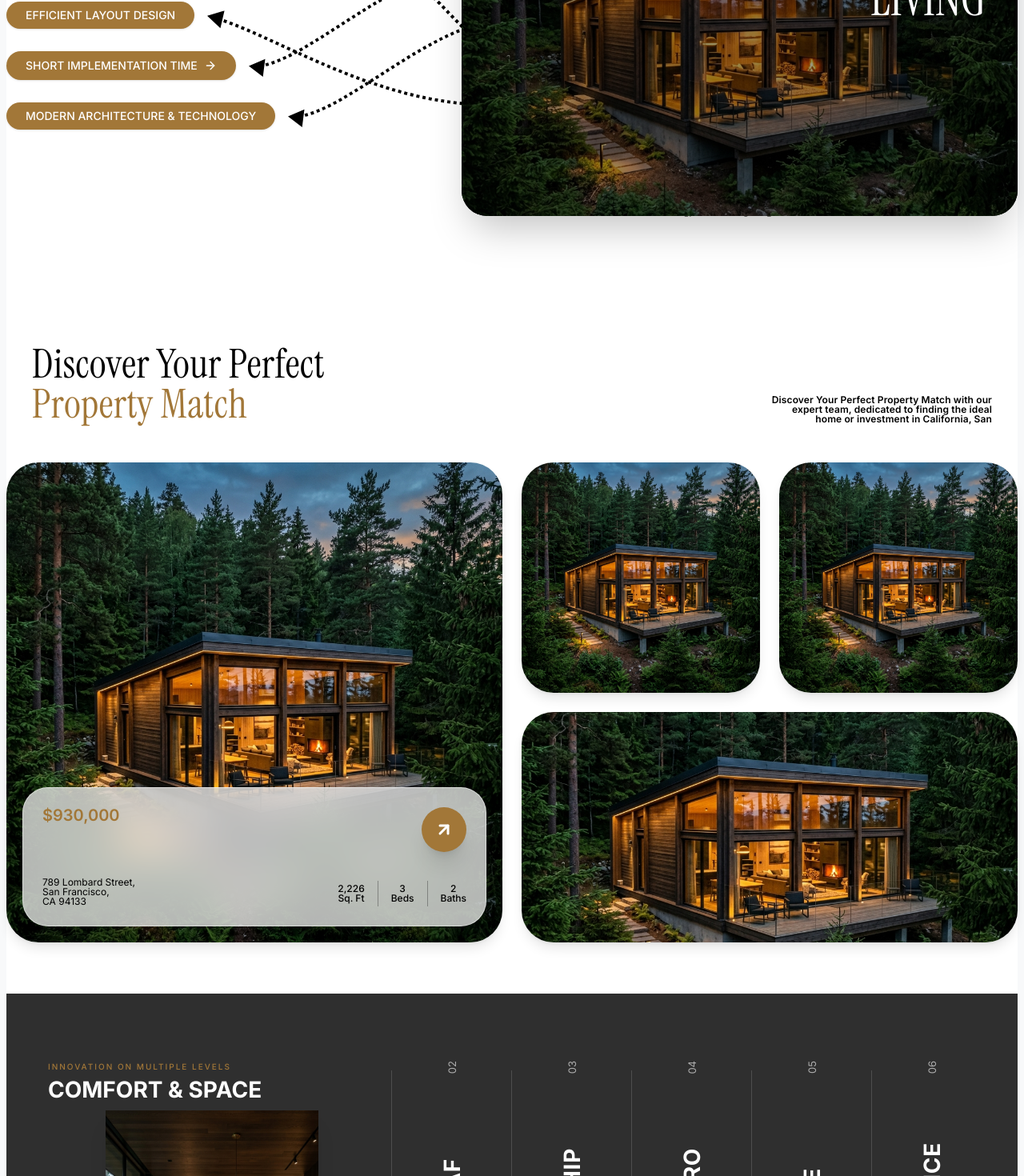
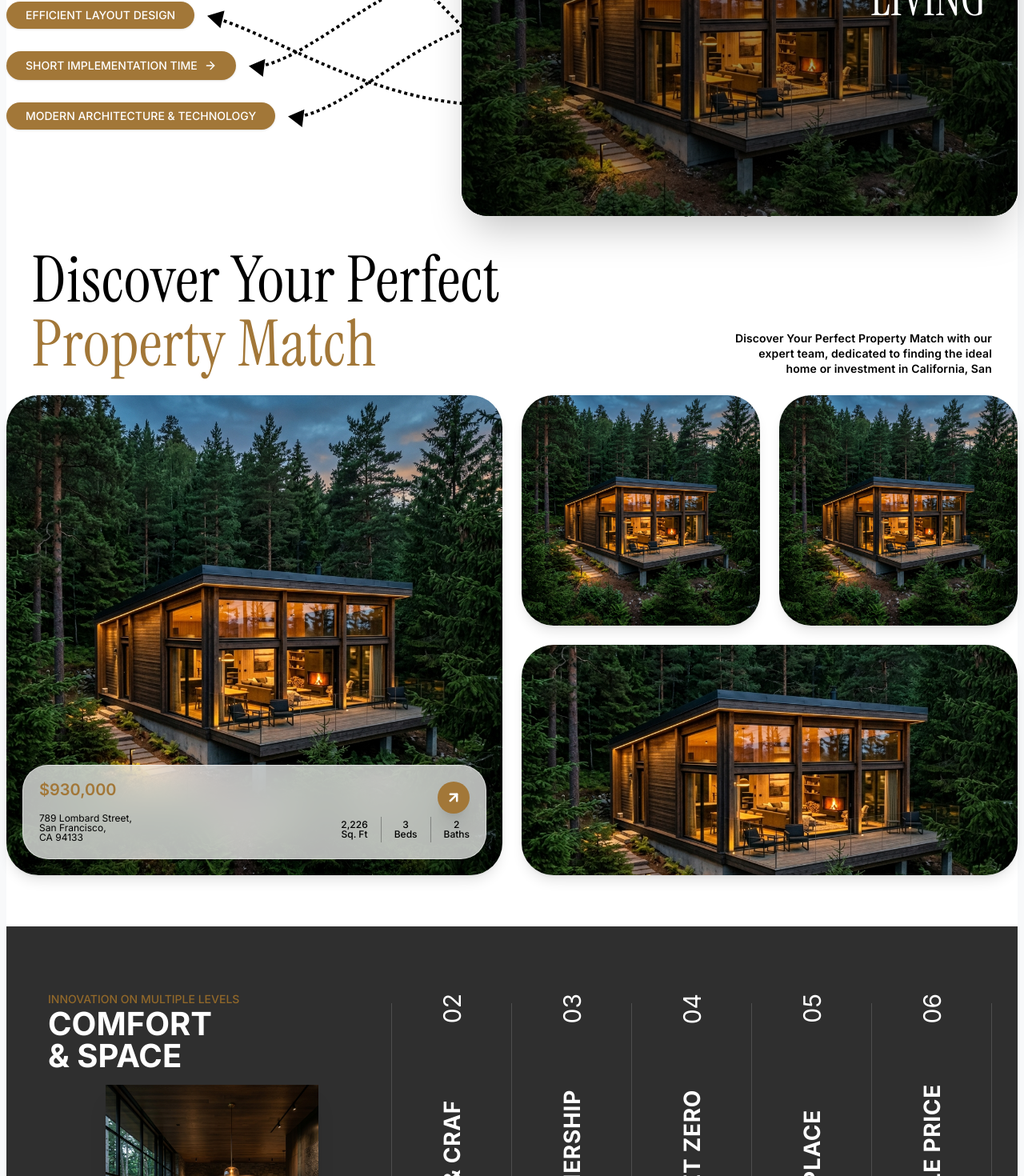
Before and after one commit to shijinp006/ScannTek-Project-2, a React (Vite) app: page / in a window 1280 px wide. Shown: the part 1330-2800 px from the top of the page at 80% size. Built offline with nearby package versions, Linux system fonts and the light colour scheme; a web font is replaced by a local one.

Commit message:
first commit

```diff
--- a/src/components/LandingPage.jsx
+++ b/src/components/LandingPage.jsx
@@ -21,7 +21,7 @@ export default function LandingPage() {
       num: "01",
       title: "COMFORT & SPACE",
       sub: "INNOVATION ON MULTIPLE LEVELS",
-      desc: "Alkan house is an 84 m2 residential space with an optimal layout of rooms and moder design.",
+      desc: <>Alkan house is an 84 m2 residential space with<br />an optimal layout of rooms and moder design.</>,
       image: "/alkan_interior.png"
     },
     {
@@ -145,7 +145,7 @@ export default function LandingPage() {
       </div> {/* End Hero Section */}
 
       {/* Advantages Section */}
-      <section className="w-full text-black pt-8   md:pt-16 lg:pt-16 pb-24 px-0 overflow-hidden md:overflow-visible">
+      <section className="w-full text-black pt-8   md:pt-16 lg:pt-16 lg:pb-10 px-0 overflow-hidden md:overflow-visible">
         <div className="w-full mx-auto flex flex-col items-center">
           {/* Top Text Area */}
           <div className="flex flex-col items-center text-center w-full max-w-4xl mx-auto mb-1 md:mb-12 lg:mb-4 relative">
@@ -213,15 +213,15 @@ export default function LandingPage() {
       </section>
 
       {/* Property Match Section */}
-      <section className="w-full bg-white text-black pt-8 md:pt-16 pb-16 px-0">
+      <section className="w-full bg-white text-black  lg:pt-0 pb-4 lg:pb-16 px-0">
         {/* Header */}
-        <div className="hidden md:flex flex-col md:flex-row justify-between items-start md:items-end mb-8 md:mb-12 gap-6 px-4 sm:px-5 md:px-6 lg:px-8">
-          <h2 className="font-instrument font-normal text-[50px] leading-[50px] tracking-[0.01em]">
+        <div className="hidden md:flex flex-col md:flex-row justify-between items-start md:items-end mb-8 md:mb-12 lg:mb-6 gap-6 px-4 sm:px-5 md:px-6 lg:px-8">
+          <h2 className="font-instrument font-normal text-[50px] lg:text-[80px] leading-[50px] lg:leading-[80px] tracking-[0.01em]">
             Discover Your Perfect<br />
             <span className="text-[#a27738]">Property Match</span>
           </h2>
           <div className="md:w-1/3 text-left md:text-right">
-            <p className="font-sans font-semibold text-[12px] leading-none tracking-[0.01em] text-right text-black">
+            <p className="font-sans font-semibold text-[12px] lg:text-[14px] leading-snug tracking-[0.01em] text-right text-black">
               Discover Your Perfect Property Match with our<br className="hidden lg:block" />
               expert team, dedicated to finding the ideal<br className="hidden lg:block" />
               home or investment in California, San
@@ -236,11 +236,11 @@ export default function LandingPage() {
             <div className="absolute inset-0 bg-cover bg-center transition-transform duration-700 ease-out group-hover:scale-105" style={{ backgroundImage: "url('/hero_cabin.png')" }} />
 
             {/* Info Card Overlay */}
-            <div className="absolute bottom-3 left-3 right-3 sm:bottom-5 sm:left-5 sm:right-5 bg-white/70 backdrop-blur-xl rounded-[1.5rem] sm:rounded-[2rem] p-4 sm:p-6 shadow-2xl flex flex-col justify-between border border-white/50">
-              <div className="flex justify-between items-start mb-4 sm:mb-8">
+            <div className="absolute bottom-3 left-3 right-3 sm:bottom-5 sm:left-5 sm:right-5 bg-white/70 backdrop-blur-xl rounded-[1.5rem] sm:rounded-[2rem] p-3 sm:p-5 shadow-2xl flex flex-col justify-between border border-white/50">
+              <div className="flex justify-between items-start mb-0">
                 <h3 className="text-[#a27738] font-sans font-semibold text-[20px] leading-none tracking-normal">$930,000</h3>
-                <button className="bg-[#a27738] text-white p-2.5 sm:p-4 rounded-full shadow-xl hover:scale-110 transition-all cursor-pointer">
-                  <ArrowUpRight size={20} strokeWidth={3} className="sm:w-6 sm:h-6" />
+                <button className="bg-[#a27738] text-white p-2 sm:p-2.5 rounded-full shadow-xl hover:scale-110 transition-all cursor-pointer">
+                  <ArrowUpRight size={18} strokeWidth={3} className="sm:w-5 sm:h-5" />
                 </button>
               </div>
 
@@ -286,10 +286,10 @@ export default function LandingPage() {
       </section>
 
       {/* Comfort & Space Accordion Section */}
-      <section className="w-full bg-[#2F2F2F] text-white py-16  px-4 sm:px-5 md:px-6 lg:px-8 overflow-x-hidden">
+      <section className="w-full bg-[#2F2F2F] text-white py-6 md:py-12 lg:py-16 px-4 sm:px-5 md:px-6 lg:px-8 overflow-x-hidden">
         <div className="max-w-[1400px] mx-auto">
           {/* Mobile/Tablet Accordion (Vertical Stack) */}
-          <div className="block lg:hidden space-y-4">
+          <div className="hidden space-y-4">
             {accordionData.map((item) => {
               const isOpen = activeAccordion === item.id;
               return (
@@ -324,55 +324,57 @@ export default function LandingPage() {
           </div>
 
           {/* Desktop Accordion (Horizontal Expand) */}
-          <div className="hidden lg:flex h-[500px] w-full max-w-[1200px] mx-auto" style={{overflow: 'hidden'}}>
+          <div className="flex h-[250px] md:h-[400px] lg:h-[500px] w-full max-w-[1200px] mx-auto" style={{ overflow: 'hidden' }}>
             {accordionData.map((item) => {
               const isOpen = activeAccordion === item.id;
               return (
                 <div
                   key={item.id}
                   onClick={() => setActiveAccordion(item.id)}
-                  className={`relative h-full flex flex-col transition-all duration-700 ease-out cursor-pointer ${
-                    isOpen ? 'flex-[3]' : 'flex-1 hover:bg-white/5'
-                  }`}
+                  className={`relative h-full flex flex-col transition-all duration-700 ease-out cursor-pointer ${isOpen ? 'flex-[3]' : 'flex-1 hover:bg-white/5'
+                    }`}
                 >
                   {/* Vertical divider */}
-                  {item.id !== "06" && (
-                    <div className="absolute right-0 top-8 bottom-8 w-px bg-white/15 z-10" />
-                  )}
+                  <div className="absolute right-0 top-8 bottom-8 w-px bg-white/15 z-10" />
 
                   {/* Expanded Content */}
                   <div className={`flex flex-col h-full w-full transition-all duration-500 ${isOpen ? 'opacity-100 delay-200 relative' : 'opacity-0 pointer-events-none absolute inset-0'}`}>
                     {/* Top: subtitle + title */}
-                    <div className="px-5 pt-5 flex-shrink-0">
-                      <p className="text-[#a27738] font-sans font-medium text-[10px] tracking-[0.2em] uppercase mb-1">
+                    <div className="px-1 sm:px-2 md:px-5 pt-1 sm:pt-2 md:pt-5 flex-shrink-0">
+                      <p className="text-[#91682A] font-sans font-medium text-[7px] sm:text-[8px] md:text-[10px] lg:text-[14px] leading-none tracking-normal uppercase mb-1">
                         {item.sub}
                       </p>
-                      <h2 className="font-sans font-bold text-[28px] leading-tight text-white uppercase">
-                        {item.title}
+                      <h2 className="font-sans font-bold text-[14px] sm:text-[18px] md:text-[24px] lg:text-[40px] leading-none tracking-normal text-white uppercase mt-1">
+                        {item.title.split(' & ').map((part, index, arr) => (
+                          <React.Fragment key={index}>
+                            {part}
+                            {index < arr.length - 1 && <><br />& </>}
+                          </React.Fragment>
+                        ))}
                       </h2>
                     </div>
 
-                    {/* Middle: image — pushed to right */}
-                    <div className="px-5 pt-2 flex-1 overflow-hidden flex justify-center">
-                      <div className="w-[65%] h-full overflow-hidden shadow-xl">
+                    {/* Middle: image */}
+                    <div className="px-1 sm:px-2 md:px-5 pt-1 md:pt-4 flex-1 overflow-hidden flex justify-center">
+                      <div className="w-[80%] sm:w-[70%] md:w-[65%] h-full overflow-hidden shadow-xl">
                         <img src={item.image} alt={item.title} className="w-full h-full object-cover" />
                       </div>
                     </div>
 
-                    {/* Bottom: number + description, pinned right below image */}
-                    <div className="flex items-center gap-3 px-5 py-3 flex-shrink-0">
-                      <span className="text-white/70 font-sans font-light text-[13px] leading-none flex-shrink-0">{item.num}</span>
-                      <p className="text-white/60 font-sans font-light text-[10px] leading-snug">
+                    {/* Bottom: number + description */}
+                    <div className="flex items-start gap-1 lg:gap-4 px-1 sm:px-2 lg:px-5 py-0.5 sm:py-1 md:py-2 lg:py-4 flex-shrink-0">
+                      <span className="text-white font-sans font-light text-[10px] sm:text-[14px] md:text-[16px] lg:text-[40px] leading-none tracking-normal flex-shrink-0">{item.num}</span>
+                      <p className="text-white font-inter font-bold text-[7px] sm:text-[7px] md:text-[8px] lg:text-[14px] leading-snug tracking-normal flex-1 line-clamp-3 md:line-clamp-2 lg:line-clamp-none overflow-hidden">
                         {item.desc}
                       </p>
                     </div>
                   </div>
 
                   {/* Collapsed Content */}
-                  <div className={`absolute inset-0 flex flex-col items-center py-5 transition-opacity duration-300 ${!isOpen ? 'opacity-100' : 'opacity-0 pointer-events-none'}`}>
+                  <div className={`absolute inset-0 flex flex-col items-center py-3 sm:py-5 transition-opacity duration-300 ${!isOpen ? 'opacity-100' : 'opacity-0 pointer-events-none'}`}>
                     {/* Number at top */}
                     <span
-                      className="text-white/60 font-sans font-light text-[13px] leading-none mb-3 flex-shrink-0"
+                      className="text-white font-sans font-thin text-[16px] sm:text-[22px] md:text-[30px] leading-none mb-2 sm:mb-3 flex-shrink-0"
                       style={{ writingMode: 'vertical-rl', transform: 'rotate(180deg)' }}
                     >
                       {item.num}
@@ -380,7 +382,7 @@ export default function LandingPage() {
                     {/* Title fills height — reads bottom-to-top */}
                     <div className="flex-1 flex items-center justify-center">
                       <span
-                        className="text-white font-sans font-bold text-[28px] tracking-wide uppercase leading-none"
+                        className="text-white font-sans font-bold text-[14px] sm:text-[20px] md:text-[28px] tracking-wide uppercase leading-none"
                         style={{ writingMode: 'vertical-rl', transform: 'rotate(180deg)' }}
                       >
                         {item.title}
```
